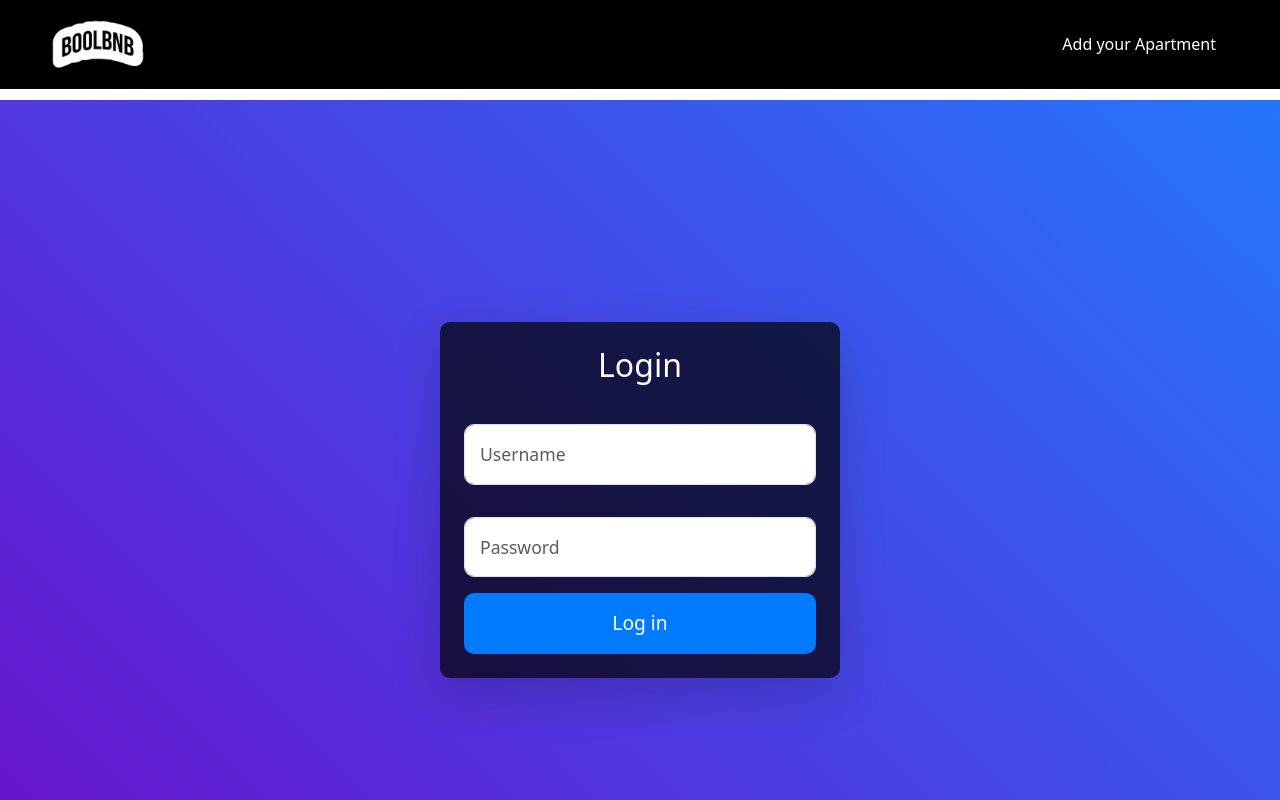
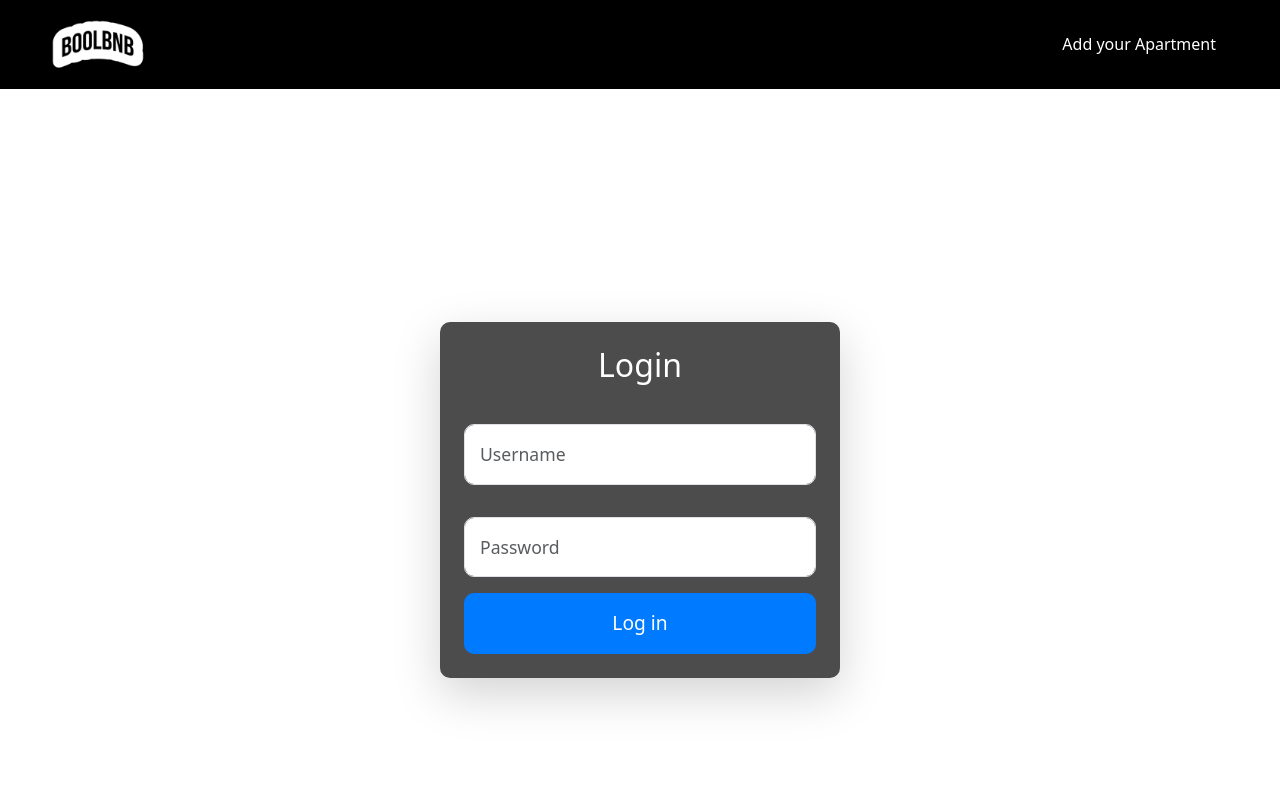
Before and after one commit to ManuelTrappolini/boolBnb-project-work, a React (Vite) app in the folder frontend/: page /login in a window 1280 px wide. Shown: the top 800 px of the page. Built offline with nearby package versions, Linux system fonts and the light colour scheme; the HTML template or start-up script is replaced by a standard one.

Commit message:
edit css

```diff
--- a/frontend/src/index.css
+++ b/frontend/src/index.css
@@ -134,7 +134,7 @@ header {
 }
 
 
-.overlay-success{
+.overlay-success {
     position: absolute;
     top: 50%;
     left: 50%;
@@ -152,7 +152,7 @@ header {
     gap: 8px;
     text-align: center;
 
-    .bi{
+    .bi {
         font-size: 1.2rem;
     }
 }
@@ -223,7 +223,7 @@ footer {
 
 
 .login-container {
-    background: linear-gradient(45deg, #6a11cb, #2575fc);
+    background: white;
     min-height: 100vh;
 }
 
@@ -254,7 +254,7 @@ footer {
 
 
 .registration-container {
-    background: linear-gradient(45deg, #6a11cb, #2575fc);
+    background: white;
     min-height: 100vh;
 }
 
```
